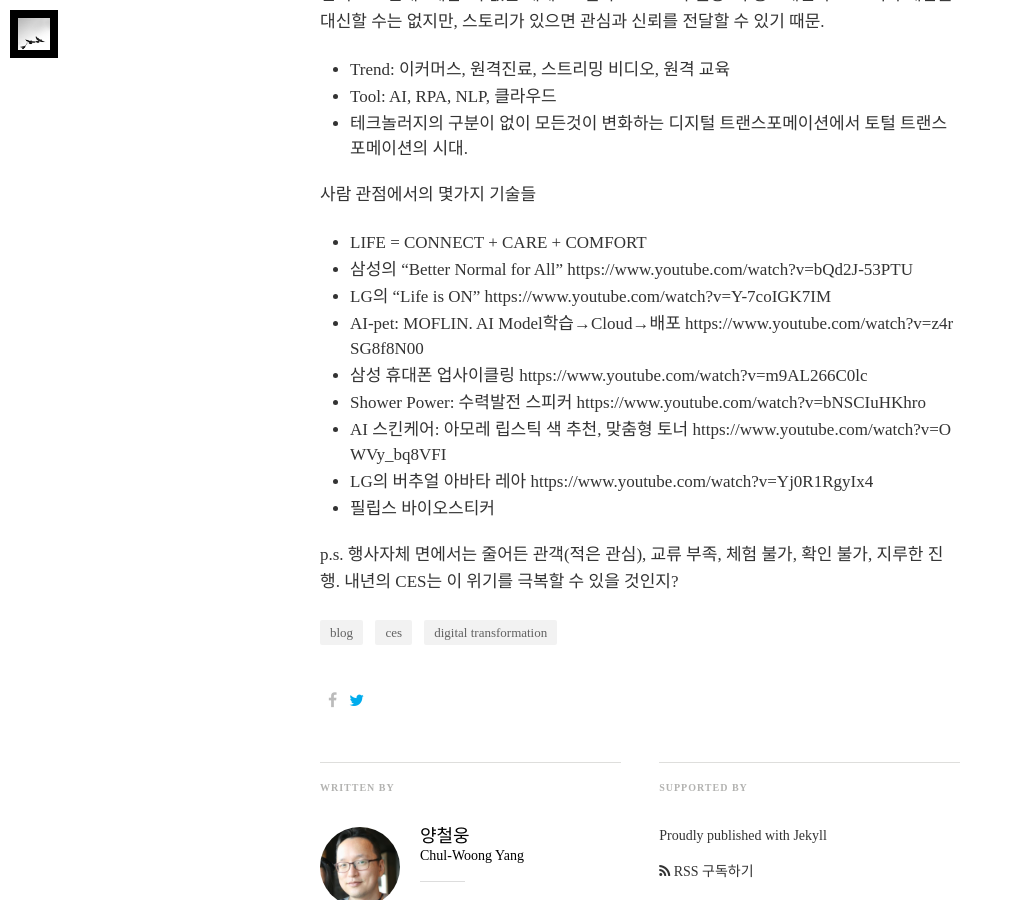
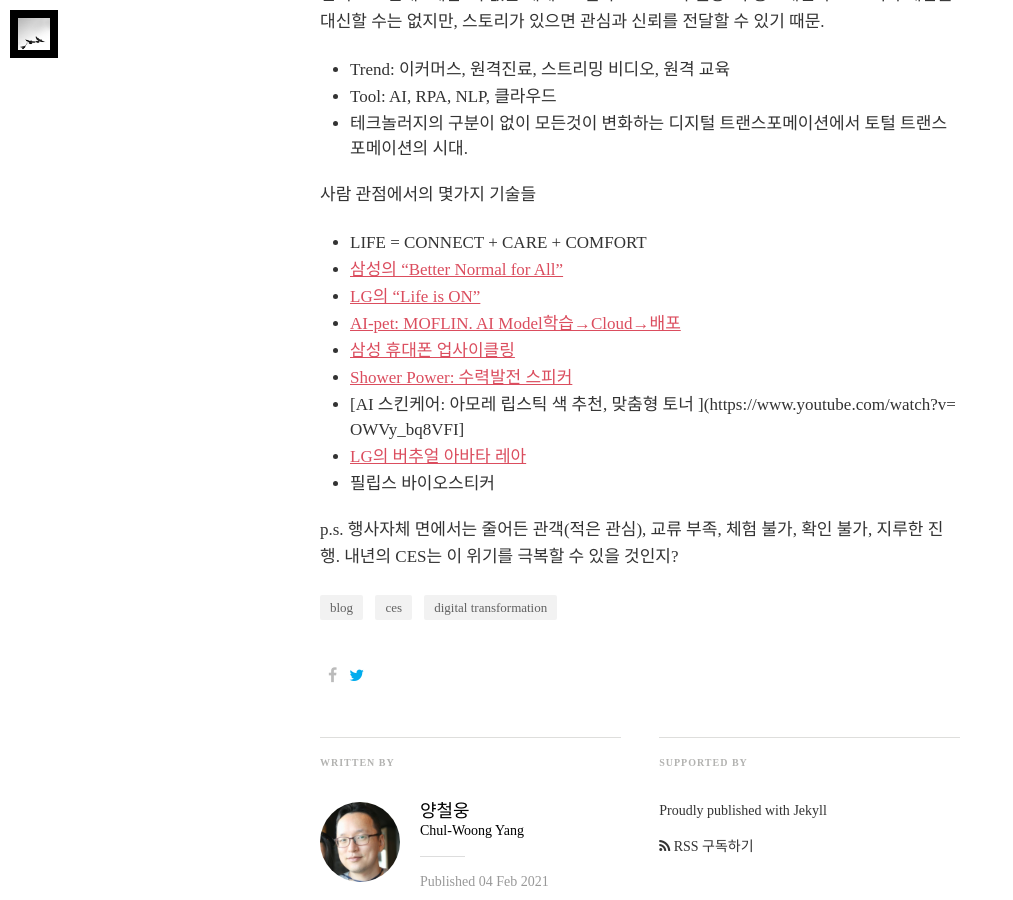
Before and after one commit to cwyang/cwyang.github.io, a Jekyll site: the page built from _posts/2021-02-04-ces-2021.markdown, in a window 1280 px wide and 900 px high, scrolled down 1140 px. Shown: the whole window, without its empty margins (0-1013 px from the left). Built offline with Jekyll 4.4.1, drawn with Linux system fonts in a browser that asks for light colours; nearby versions of some CDN libraries; some web fonts are replaced; the table of contents is made by our own code; some of the changed lines change nothing that is shown.

Commit message:
add link

```diff
--- a/_posts/2021-02-04-ces-2021.markdown
+++ b/_posts/2021-02-04-ces-2021.markdown
@@ -39,13 +39,13 @@
 
 사람 관점에서의 몇가지 기술들
 - LIFE = CONNECT + CARE + COMFORT
-- 삼성의 “Better Normal for All” https://www.youtube.com/watch?v=bQd2J-53PTU
-- LG의 “Life is ON” https://www.youtube.com/watch?v=Y-7coIGK7IM
-- AI-pet: MOFLIN. AI Model학습→Cloud→배포 https://www.youtube.com/watch?v=z4rSG8f8N00
-- 삼성 휴대폰 업사이클링 https://www.youtube.com/watch?v=m9AL266C0lc
-- Shower Power: 수력발전 스피커 https://www.youtube.com/watch?v=bNSCIuHKhro
-- AI 스킨케어: 아모레 립스틱 색 추천, 맞춤형 토너 https://www.youtube.com/watch?v=OWVy_bq8VFI
-- LG의 버추얼 아바타 레아 https://www.youtube.com/watch?v=Yj0R1RgyIx4
+- [삼성의 “Better Normal for All”](https://www.youtube.com/watch?v=bQd2J-53PTU)
+- [LG의 “Life is ON”](https://www.youtube.com/watch?v=Y-7coIGK7IM)
+- [AI-pet: MOFLIN. AI Model학습→Cloud→배포](https://www.youtube.com/watch?v=z4rSG8f8N00)
+- [삼성 휴대폰 업사이클링 ](https://www.youtube.com/watch?v=m9AL266C0lc)
+- [Shower Power: 수력발전 스피커 ](https://www.youtube.com/watch?v=bNSCIuHKhro)
+- [AI 스킨케어: 아모레 립스틱 색 추천, 맞춤형 토너 ](https://www.youtube.com/watch?v=OWVy_bq8VFI]
+- [LG의 버추얼 아바타 레아 ](https://www.youtube.com/watch?v=Yj0R1RgyIx4)
 - 필립스 바이오스티커
 
 p.s. 행사자체 면에서는 줄어든 관객(적은 관심), 교류 부족, 체험 불가, 확인 불가, 지루한 진행.
```
